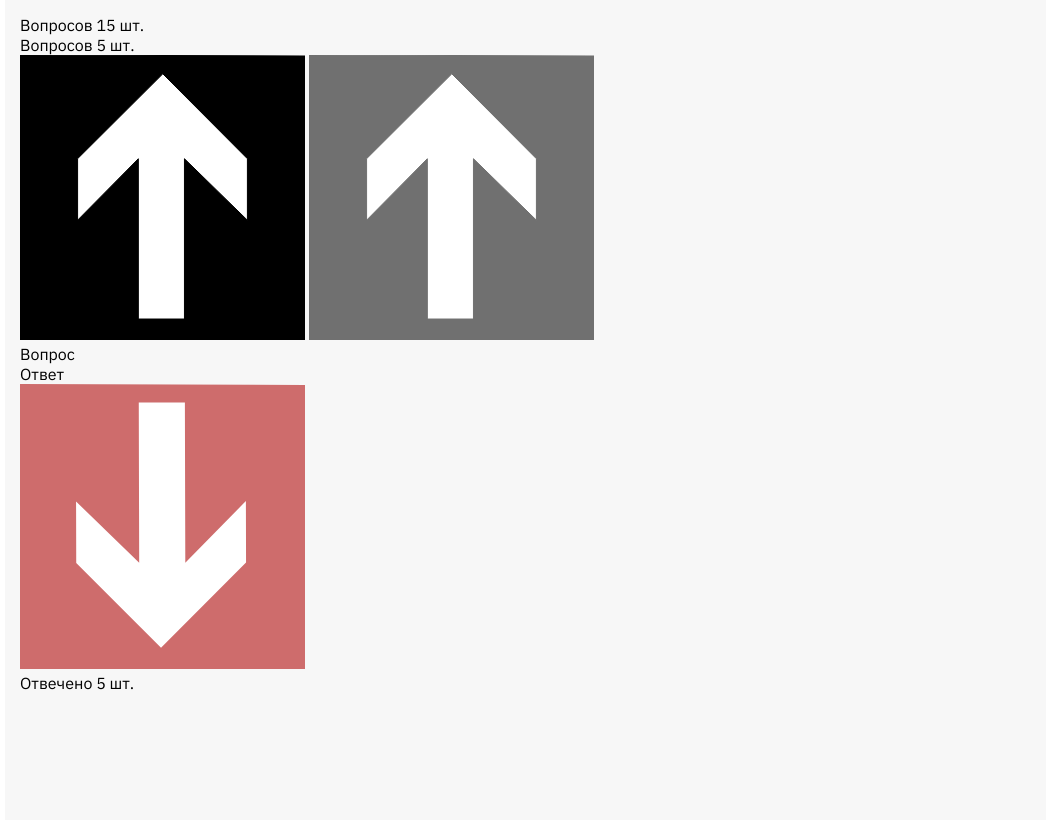
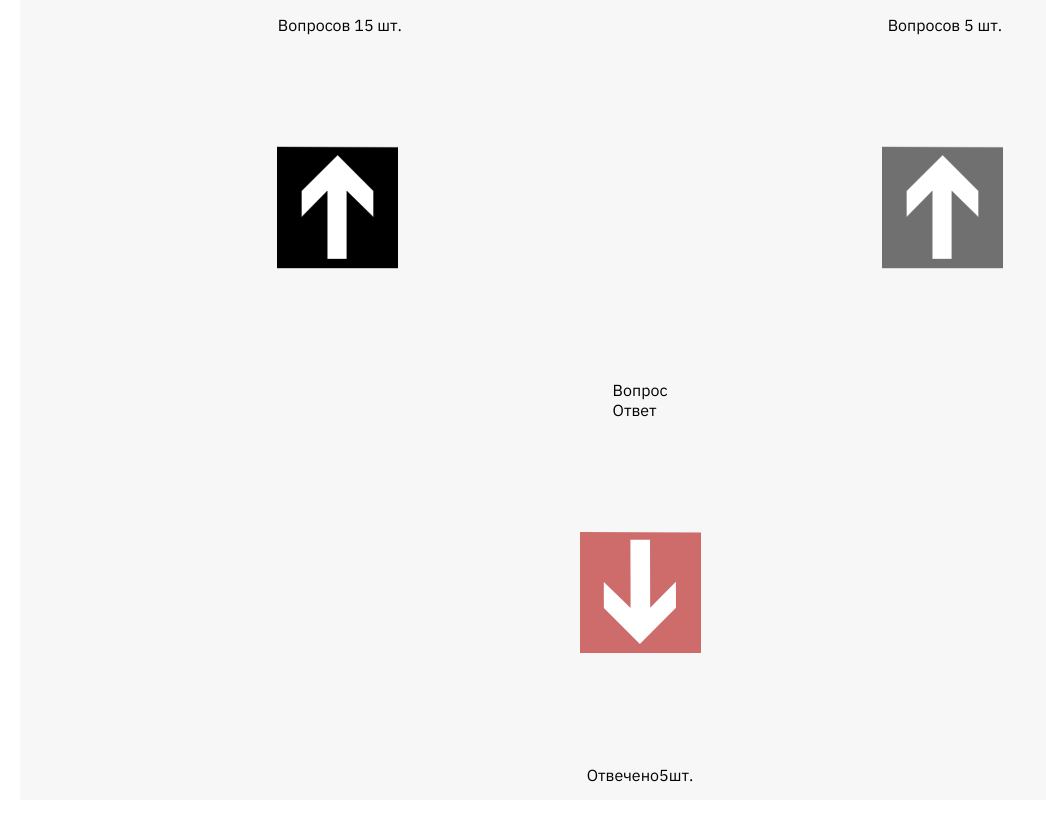
Before and after one commit to Artembsv/artembsv.github.com, a website: page index.html in a window 1280 px wide. Shown: the whole page, without its empty margins (0-1046 px from the left). Drawn offline with Linux system fonts and the light colour scheme.

Commit message:
Update style.css

```diff
--- a/css/style.css
+++ b/css/style.css
@@ -13,12 +13,49 @@ img {
 .root {
   width: 100%;
   height: 100%;
+  display: flex;
+  flex-direction: column;
+  justify-content: space-between;
   max-width: 1240px;
+  box-sizing: border-box;
   margin: auto;
   background: #f7f7f7;
   padding: 15px;
 }
 
+svg{
+  width:10%;
+  cursor: pointer;
+}
+.navigate-1 {
+  display: flex;
+  align-items: center;
+  justify-content: space-around;
+}
 .w1210{
   max-width: 1210px;
 }
+
+.navigate-2 {
+  display: flex;
+  align-items: center;
+  justify-content: center;
+}
+
+.navigate-3 {
+  display: flex;
+  align-items: center;
+  justify-content: center;
+}
+
+.footer {
+  display: flex;
+  align-items: center;
+  justify-content: center;
+}
+
+.header {
+  display: flex;
+  align-items: center;
+  justify-content: space-around;
+}
```
